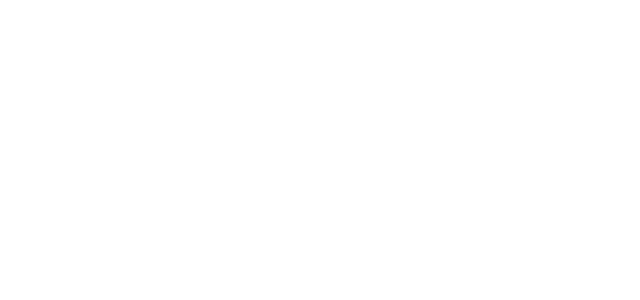
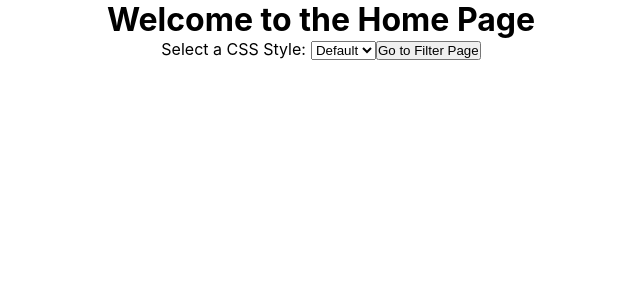
Before and after one commit to jawdonchan/CRUD, a React (Create React App) app in the folder client/: page /LinkFilter in a window 1280 px wide. Before the commit this address had no page. Shown: the top 300 px of the page, without its empty margins (319-959 px from the left). Built offline with nearby package versions, Linux system fonts and the light colour scheme.

Commit message:
link filter and filter page

```diff
--- a/client/src/App.js
+++ b/client/src/App.js
@@ -14,6 +14,7 @@
 import Transition from "./pages/transition";
 import Users from "./pages/users";
 import FilterPage from "./pages/FilterPage";
+import LinkFilter from "./pages/LinkFilter";
 import UpdateUser from "./pages/updateUser";
 
 function App() {
@@ -38,6 +39,7 @@
         <Route path="/users" element={<Users/>}></Route>
         <Route path="/updateUser/:id" element={<UpdateUser/>}></Route>
         <Route path="/FilterPage" element={<FilterPage/>}></Route>
+        <Route path="/LinkFilter" element={<LinkFilter/>}></Route>
       </Routes>
       </BrowserRouter>
     </div>
--- a/client/src/css/filterpage.css
+++ b/client/src/css/filterpage.css
@@ -58,6 +58,16 @@
     transform: translateX(-50%);
     z-index: 1; /* Add z-index to make sure dots are visible */
   }
+  .default-style .tab-content{
+    margin: 0rem 0px 10rem 0px ;
+  }
+  .default-style .slick-dots
+  {
+    top: 22rem;
+  }
+  .default-style h3{
+    font-size: 2.5rem;
+  }
 }
 
 
@@ -86,6 +96,43 @@
     transform: translateX(-50%);
     z-index: 1; /* Add z-index to make sure dots are visible */
   }
+ /* Styles for the "default" style */
+.default-style {
+  background-color: #f0f0f0; /* Set your background color */
+}
 
+.default-style h2 {
 
+  font-size: 1.5rem; /* Customize the heading font size */
+  color: #333; /* Customize the heading text color */
 }
+
+.default-style h3 {
+  font-size: 3.5rem; /* Customize the subheading font size */
+  color: yellow; /* Customize the subheading text color */
+}
+
+.default-style .tab-container button {
+  background-color: #ccc; /* Customize the button background color */
+  color: #333; /* Customize the button text color */
+}
+
+.default-style .tab-container button.active {
+  background-color: #007bff; /* Customize the active button background color */
+  color: white; /* Customize the active button text color */
+}
+
+.default-style .tab-content {
+  /* Additional styles for the tab content in the "default" style */
+  margin: 4rem 0rem 0rem 0rem;
+}
+.default-style .slick-slider {
+  padding: 15rem 0rem 0rem 0rem;
+}
+/* .default-style .slick-dots
+{
+  margin: 20rem 0rem 0rem 0rem ;
+} */
+}
+
+/* Customize other elements specific to the "default" style as needed */
--- a/client/src/pages/FilterPage.jsx
+++ b/client/src/pages/FilterPage.jsx
@@ -4,8 +4,14 @@
 import 'slick-carousel/slick/slick-theme.css';
 import axios from 'axios';
 import '../css/filterpage.css';
+import { useLocation } from 'react-router-dom';
 
-const FilterPage = () => {
+const FilterPage = ({ match }) => {
+  //style
+  const location = useLocation();
+  const queryParams = new URLSearchParams(location.search);
+  const style = queryParams.get('style');
+  //tab
   const [activeTab, setActiveTab] = useState('tab1');
   const [studentData, setStudentData] = useState([]);
   const [backgroundImage, setBackgroundImage] = useState('url(https://img.freepik.com/free-vector/hand-painted-watercolor-pastel-sky-background_23-2148902771.jpg)'); // Set your default background image URL here
@@ -24,7 +30,13 @@
     tab4: 'url(https://i.pinimg.com/originals/d7/1d/14/d71d144c2f0c6f7baf612d09c8b9c7fa.jpg)', // Change to your image URL
     tab5: 'url(https://i.pinimg.com/originals/26/80/c9/2680c91bc126887950edd059bd8f0372.jpg)', // Change to your image URL
   };
-
+   // Define CSS classes based on the selected style
+   const cssClasses = {
+    default: 'default-style',
+    style1: 'style1',
+    style2: 'style2',
+    // Add more styles here as needed
+  };
 
   // Fetch all student data when the component mounts
   useEffect(() => {
@@ -39,6 +51,11 @@
 
     fetchStudentData();
   }, []);
+  //change css style
+  useEffect(() => {
+    // Apply the CSS class based on the selected style
+    document.body.className = cssClasses[style] || cssClasses.default;
+  }, [style]);
 
   // Filter students with "Good Progress" award
   const studentsWithGoodProgress = studentData.filter((student) => student.Award === 'Good Progress');
@@ -49,7 +66,7 @@
   const studentsDir2 = studentData.filter((student) => student.Award === 'Director List Year 2');
   // Filter students with "Director List Year 3 " award
   const studentsDir3 = studentData.filter((student) => student.Award === 'Director List Year 3');
-
+ // change css background
   useEffect(() => {
     // Update the background image when the activeTab changes
     setBackgroundImage(tabBackgroundImages[activeTab]);
--- /dev/null
+++ b/client/src/pages/LinkFilter.jsx
@@ -0,0 +1,28 @@
+import React, { useState } from 'react';
+import { Link } from 'react-router-dom';
+
+const Home = () => {
+  const [selectedOption, setSelectedOption] = useState('default'); // Default CSS style option
+
+  const handleOptionChange = (event) => {
+    setSelectedOption(event.target.value);
+  };
+
+  return (
+    <div>
+      <h1>Welcome to the Home Page</h1>
+      <label>Select a CSS Style:</label>
+      <select value={selectedOption} onChange={handleOptionChange}>
+        <option value="default">Default</option>
+        <option value="style1">Style 1</option>
+        <option value="style2">Style 2</option>
+        {/* Add more style options here */}
+      </select>
+      <Link to={`/FilterPage?style=${selectedOption}`}>
+        <button>Go to Filter Page</button>
+      </Link>
+    </div>
+  );
+};
+
+export default Home;
```
